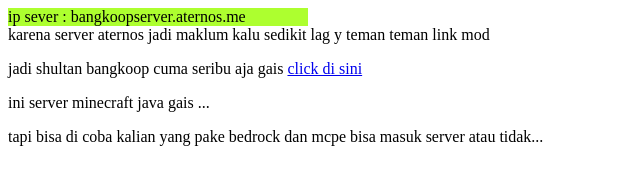
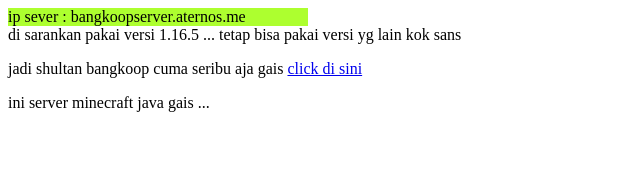
Before and after one commit to malikfajaf12/gggfff, a plain HTML site: page index.html in a window 1280 px wide. Shown: the whole page, without its empty margins (0-640 px from the left). Drawn offline with Linux system fonts and the light colour scheme.

Commit message:
Update index.html

```diff
--- a/index.html
+++ b/index.html
@@ -17,14 +17,14 @@
 <body>
   <div class="server">ip sever : bangkoopserver.aternos.me</div>
   <div class="batas1">
-    karena server aternos jadi maklum kalu sedikit lag y teman teman
-    link mod <p>jadi shultan bangkoop cuma seribu aja gais <a
+    di sarankan pakai versi 1.16.5 ... tetap bisa pakai versi yg lain kok sans
+   <p>jadi shultan bangkoop cuma seribu aja gais <a
         href="https://sociabuzz.com/bangkoop/tribe"> click di sini </a></p>
   </div>
   <div class="2"></div>
   <div>
     <p>ini server minecraft java gais ...</p>
-    <p>tapi bisa di coba kalian yang pake bedrock dan mcpe bisa masuk server atau tidak... </p>
+    <p> </p>
   </div>
   </div>
 
```
